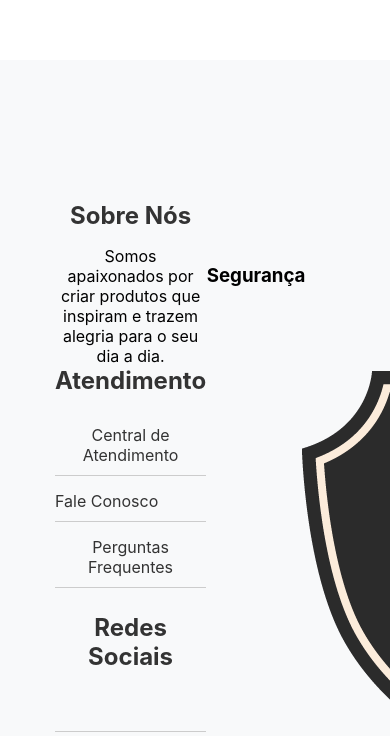
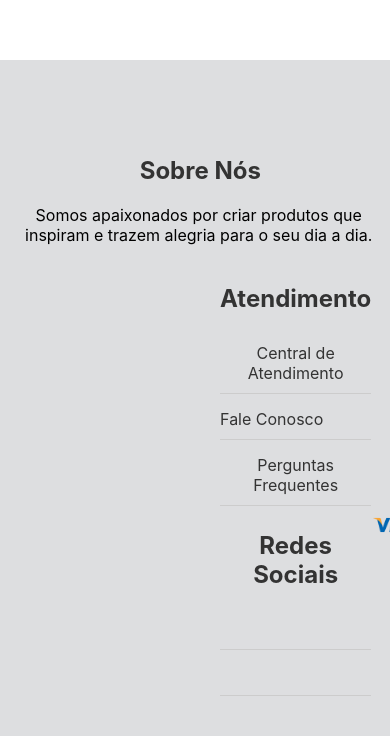
Before and after one commit to ZanonDeAndrade/luma, a React (Create React App) app: page / in a window 390 px wide. Shown: the part 2814-3550 px from the top of the page. Built offline with nearby package versions, Linux system fonts and the light colour scheme; the HTML template or start-up script is replaced by a standard one.

Commit message:
responsividade

```diff
--- a/package.json
+++ b/package.json
@@ -10,6 +10,7 @@
     "react-scripts": "5.0.0",
     "react-slick": "^0.30.2",
     "slick-carousel": "^1.8.1",
+    "source-map-loader": "^5.0.0",
     "web-vitals": "^2.1.0"
   },
   "scripts": {
--- a/src/App.css
+++ b/src/App.css
@@ -144,7 +144,7 @@ footer ul {
 
 
 .footer {
-  background-color: #f8f9fa;
+  background-color: #dddee0;
   padding: 20px;
   margin-top: 30px;
 }
@@ -390,4 +390,33 @@ li span {
     margin-left: 27%;
   }
 
+  .footer {
+    width: 100%;
+    box-sizing: border-box;
+  }
+
+  .footer .row .sobre{
+    margin-top: -210%;
+    width: 200%;
+    display: flex;
+
+  }
+
+  .footer .row .sobre h3{
+    width: 80%;
+    margin-left: 22%;
+    align-items: center;
+    justify-content: center;
+  }
+
+  .footer .row .sobre p{
+    margin-top: 15%;
+    margin-left: -79%;
+    display: flex;
+    align-items: center;
+    justify-content: center;
+
+  }
+
+
 }
--- a/src/App.tsx
+++ b/src/App.tsx
@@ -274,36 +274,31 @@ const App: React.FC = () => {
 <footer className="footer">
   <div className="container">
     <div className="row">
-            <div className="col-md-4">
+      <div className="sobre">
         <h3 className="footer-title">Sobre Nós</h3>
         <p>Somos apaixonados por criar produtos que inspiram e trazem alegria para o seu dia a dia.</p>
       </div>
-            <div className="col-md-4">
+    </div>
+
+    <div className="row">
+      <div className="col-md-6">
         <h3 className="footer-title">Atendimento</h3>
         <ul>
-                <li>
-                  <a href="#">Central de Atendimento</a>
-                </li>
-                <li>
-                  <a href="#">Fale Conosco</a>
-                </li>
-                <li>
-                  <a href="#">Perguntas Frequentes</a>
-                </li>
+          <li><a href="#">Central de Atendimento</a></li>
+          <li><a href="#">Fale Conosco</a></li>
+          <li><a href="#">Perguntas Frequentes</a></li>
         </ul>
       </div>
-            <div className="col-md-4">
+      <div className="col-md-6">
         <h3 className="footer-title">Redes Sociais</h3>
         <ul className="social-icons">
-                <li>
-                  <a href="#"><i className="fab fa-facebook-f"></i></a>
-                </li>
-                <li>
-                  <a href="#"><i className="fab fa-instagram"></i></a>
-                </li>
+          <li><a href="#"><i className="fab fa-facebook-f"></i></a></li>
+          <li><a href="#"><i className="fab fa-instagram"></i></a></li>
         </ul>
       </div>
     </div>
+
+    {/* Seção "Formas de Pagamento" */}
     <div className="row">
       <div className="col-md-12">
         <h3 className="footer-title">Formas de Pagamento</h3>
@@ -312,21 +307,28 @@ const App: React.FC = () => {
           <img src={MasterCard} alt="MasterCard" />
           <img src={Elo} alt="Elo" />
           <img src={Boleto} alt="Boleto" />
-                <img className='pix' src={Pix} alt="Pix" />
+          <img className="pix" src={Pix} alt="Pix" />
         </div>
       </div>
-            <div className='selo'>
+    </div>
+
+    {/* Seção "Segurança" */}
+    <div className="row">
+      <div className="col-md-12 text-center selo">
         <h3 className="selo-seguranca">Segurança</h3>
-              <img src={seloSeguranca} alt="Selo" />
+        <img src={seloSeguranca} alt="Selo de Segurança" />
       </div>
     </div>
+
+    {/* Direitos reservados */}
     <div className="row">
       <div className="col-md-12 text-center">
-              <p className="copyright">© 2023 Luma Quarta Colônia. Todos os direitos reservados.</p>
+        <p className="copyright">© 2024 Luma Quarta Colônia. Todos os direitos reservados.</p>
       </div>
     </div>
   </div>
 </footer>
+
 
     </div>
   );
```
Also changed, not shown: 2 other files (tests, documents, lock files or other folders). Lines whose indentation alone changed are shown as unchanged.
